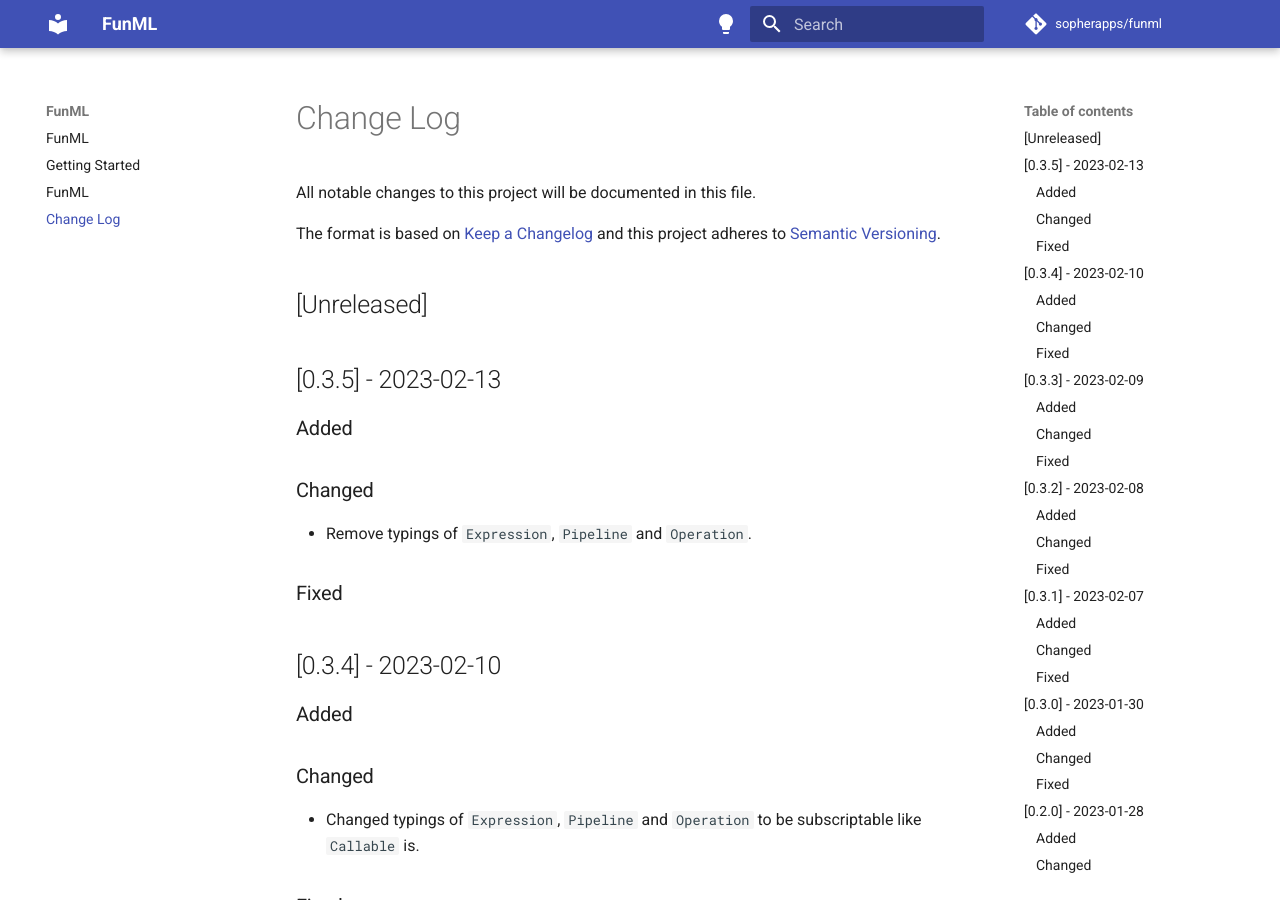
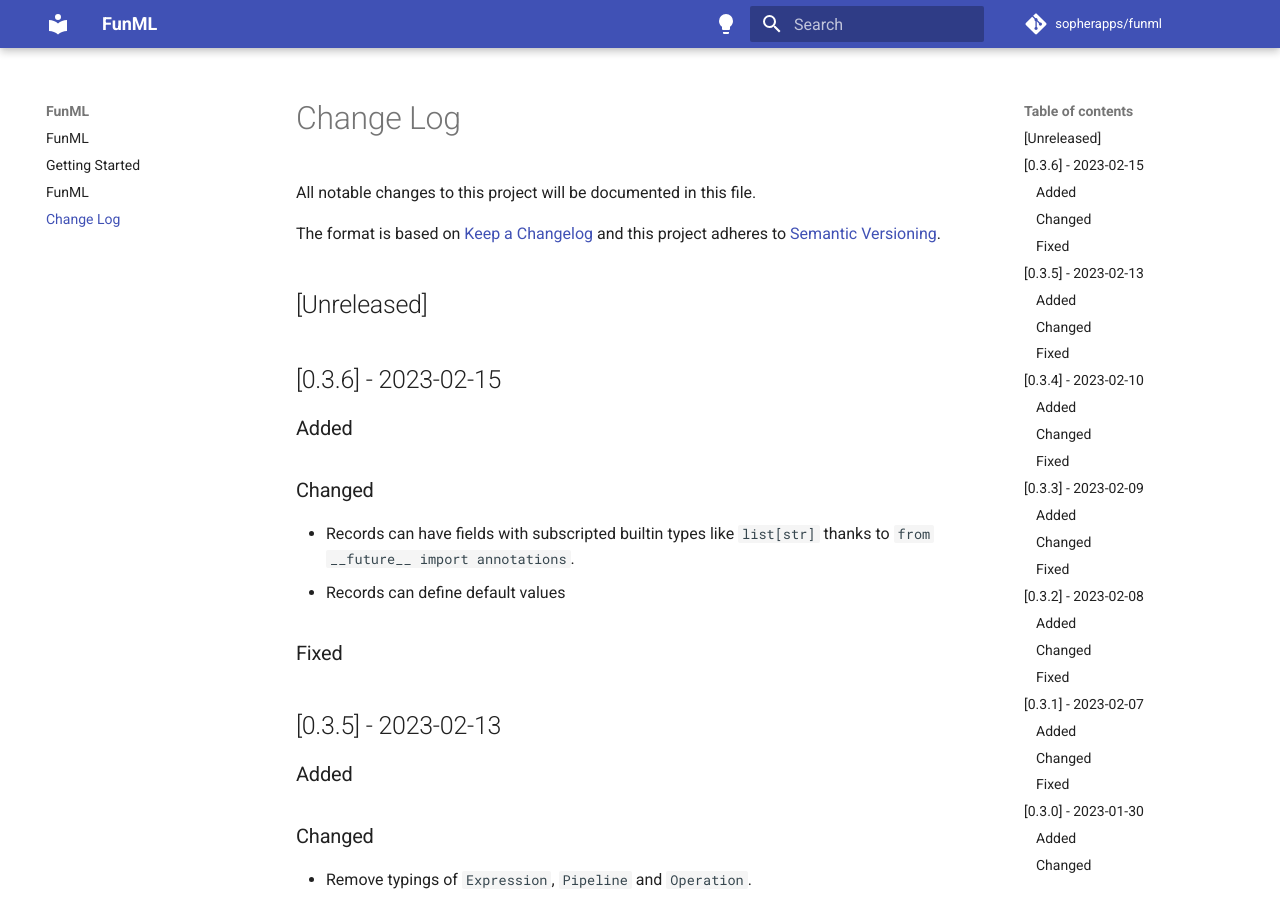
Before and after one commit to sopherapps/funml, an MkDocs documentation site: the page built from docs/change-log.md, in a window 1280 px wide and 900 px high. Built offline with MkDocs 1.6.1 and Material for MkDocs 9.7.7, drawn with Linux system fonts in a browser that asks for light colours; comment, search, counter and statistics services are not loaded.

Commit message:
Bump to v0.3.6

```diff
--- a/docs/change-log.md
+++ b/docs/change-log.md
@@ -6,6 +6,17 @@ The format is based on [Keep a Changelog](http://keepachangelog.com/)
 and this project adheres to [Semantic Versioning](http://semver.org/).
 
 ## [Unreleased]
+
+## [0.3.6] - 2023-02-15
+
+### Added
+
+### Changed
+
+- Records can have fields with subscripted builtin types like `list[str]` thanks to `from __future__ import annotations`.
+- Records can define default values
+
+### Fixed
 
 ## [0.3.5] - 2023-02-13
 
--- a/pyproject.toml
+++ b/pyproject.toml
@@ -1,6 +1,6 @@
 [tool.poetry]
 name = "funml"
-version = "0.3.5"
+version = "0.3.6"
 description = "A collection of utilities to help write python as though it were an ML-kind of functional language like OCaml"
 authors = ["Martin <team.sopherapps@gmail.com>"]
 readme = "README.md"
```
Also changed, not shown: CHANGELOG.md (+11 -0 lines).
